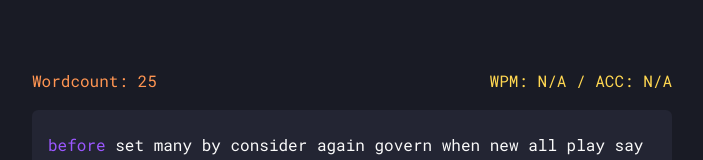
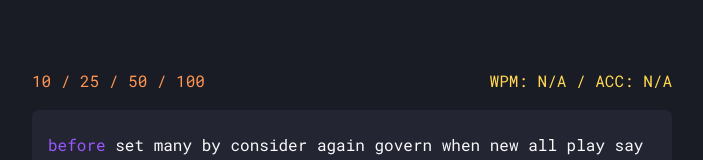
Before and after one commit to mapotofuu/idk-react, a React (Create React App) app: page / in a window 1280 px wide. Shown: the part 210-370 px from the top of the page, without its empty margins (288-991 px from the left). Built offline with nearby package versions, Linux system fonts and the light colour scheme.

Commit message:
Can set 10/25/50/100 word count.

```diff
--- a/src/TextTyper.js
+++ b/src/TextTyper.js
@@ -99,6 +99,13 @@ class TextTyper extends Component {
         })
     }
 
+    setWordCount = (count) =>
+    {
+        this.state.wordCount = count
+        //console.log("New word count: " + count)
+        this.setText()
+    }
+
     componentDidMount()
     {
         this.setText()
@@ -113,7 +120,15 @@ class TextTyper extends Component {
             <div id="command-center">
                 <div className='bar'>
                     <div id="left-wing">
-                        <span id="word-count" style={{display: 'inline'}}>Wordcount: {this.state.wordCount}</span>
+                        <span id="word-count" style={{display: 'inline'}}>
+                            <span id="wc-10" style={{cursor: 'pointer'}} onClick={() => this.setWordCount(10)}>10</span>
+                            <span> / </span>
+                            <span id="wc-25" style={{cursor: 'pointer'}} onClick={() => this.setWordCount(25)}>25</span>
+                            <span> / </span>
+                            <span id="wc-50" style={{cursor: 'pointer'}} onClick={() => this.setWordCount(50)}>50</span>
+                            <span> / </span>
+                            <span id="wc-100" style={{cursor: 'pointer'}} onClick={() => this.setWordCount(100)}>100</span>
+                        </span>
                     </div>
                     <div id="right-wing">WPM: N/A / ACC: N/A</div>
                 </div>
```
Also changed, not shown: 1 other file (tests, documents, lock files or other folders).
